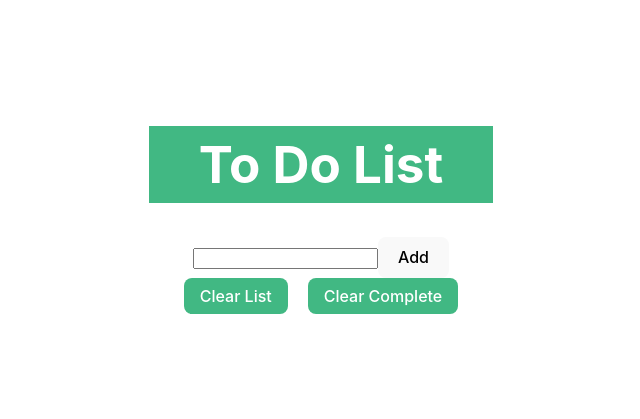
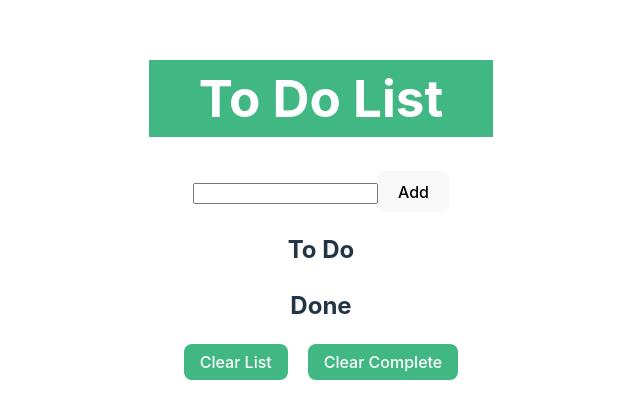
Before and after one commit to mathis-gasparotto/todolist-vuejs, a Vue app: page / in a window 1280 px wide. Shown: the part 197-616 px from the top of the page, without its empty margins (319-959 px from the left). Built offline with nearby package versions, Linux system fonts and the light colour scheme.

Commit message:
:sparkles: split tasks todo/done

```diff
--- a/src/components/Todos.vue
+++ b/src/components/Todos.vue
@@ -4,8 +4,13 @@
     <input type="text" v-model="inputValue">
     <button type="submit">Add</button>
   </form>
+  <h2>To Do</h2>
   <div class="todo-list">
-    <TodoItem v-for="todo in todos" :key="todo.id" :item="todo" @toggleTodo="(id) => toggleTodo(id)" @updateTodo="(id, content) => updateTodo(id, content)" @deleteTodo="(id) => deleteTodo(id)" />
+    <TodoItem v-for="todo in todosTodo" :key="todo.id" :item="todo" @toggleTodo="(id) => toggleTodo(id)" @updateTodo="(id, content) => updateTodo(id, content)" @deleteTodo="(id) => deleteTodo(id)" />
+    </div>
+  <h2>Done</h2>
+  <div class="done-list">
+    <TodoItem v-for="todo in todosDone" :key="todo.id" :item="todo" @toggleTodo="(id) => toggleTodo(id)" @updateTodo="(id, content) => updateTodo(id, content)" @deleteTodo="(id) => deleteTodo(id)" />
   </div>
   <div class="btns">
     <BigBtn content="Clear List" @click="clearList" />
@@ -27,6 +32,14 @@ export default {
       todos: [],
       tempId: 0,
       inputValue: ''
+    }
+  },
+  computed: {
+    todosTodo () {
+      return this.todos.filter((e) => !e.done)
+    },
+    todosDone () {
+      return this.todos.filter((e) => e.done)
     }
   },
   methods: {
```
